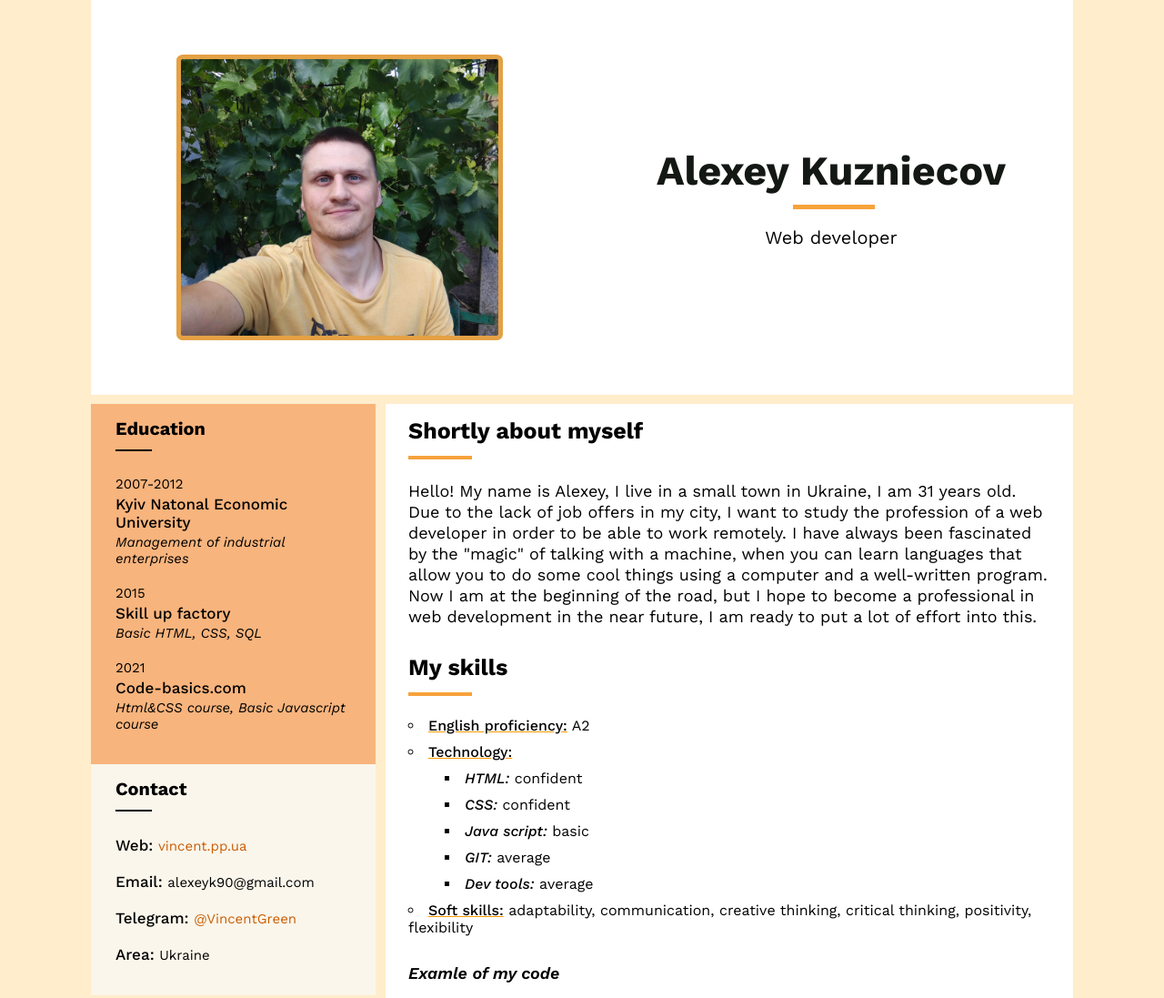
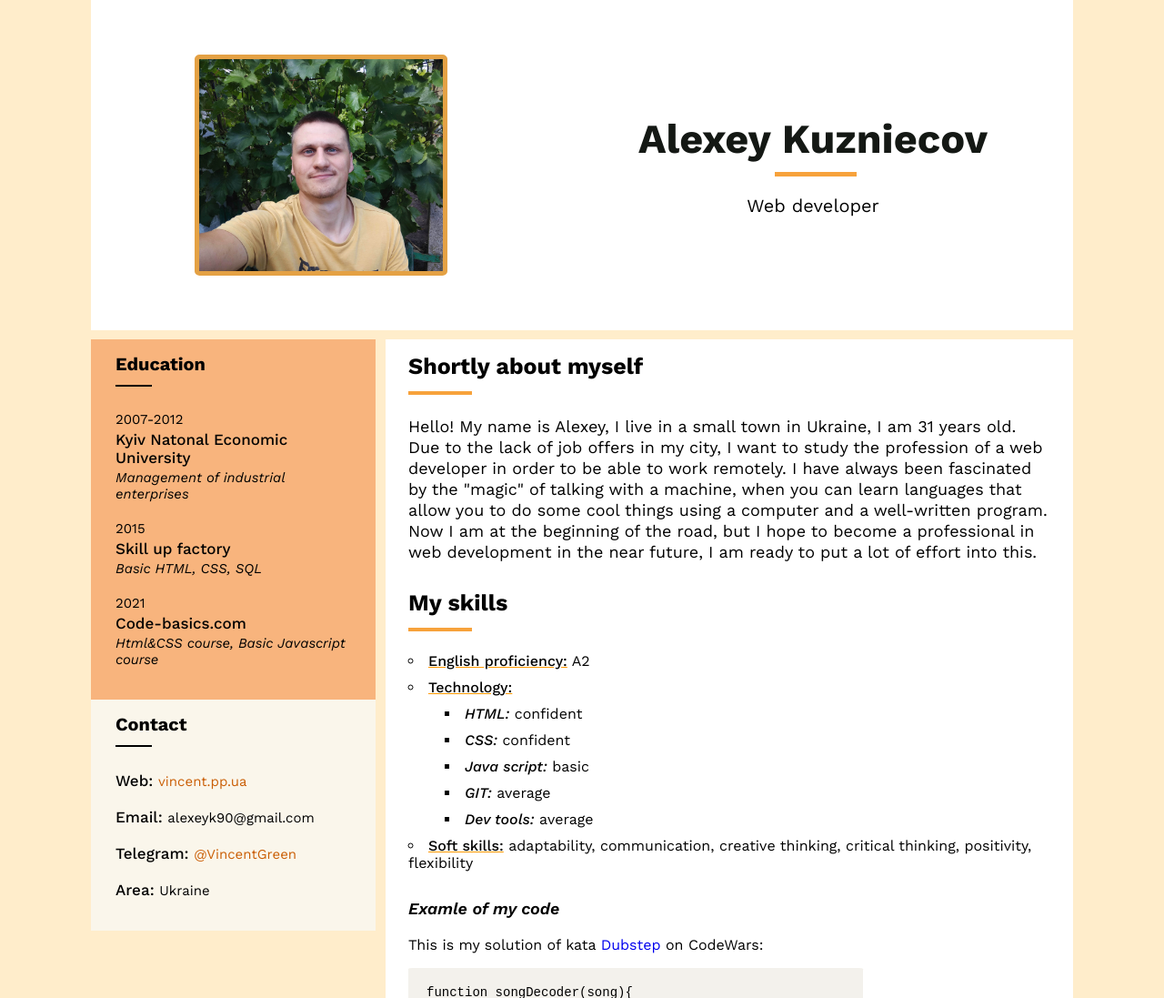
Before and after one commit to VincentWild69/rsschool-cv-summer, a plain HTML site: page index.html in a window 1280 px wide. Shown: the top 1097 px of the page at 91% size. Drawn offline with nearby package versions, Linux system fonts and the light colour scheme.

Commit message:
fix: change photo size

```diff
--- a/style.css
+++ b/style.css
@@ -123,8 +123,8 @@ h1::after {
 
 .avatar {
   margin: 20px;
-  width: 36rem;
-  height: 31.4rem;
+  width: 28rem;
+  height: 24.3rem;
 }
 
 .avatar__img {
```
